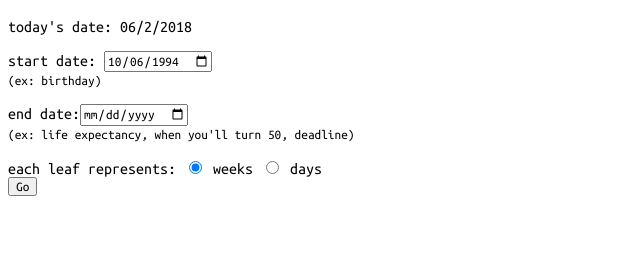
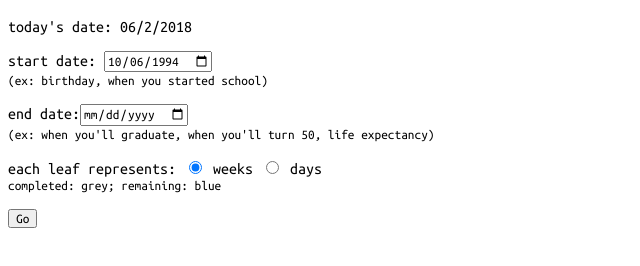
Before and after one commit to jarrensj/check-my-life, a plain HTML site: page index.html in a window 1280 px wide. Shown: the part 56-322 px from the top of the page, without its empty margins (0-640 px from the left). Drawn offline with Linux system fonts and the light colour scheme.

Commit message:
change verbiage

```diff
--- a/index.html
+++ b/index.html
@@ -10,15 +10,14 @@
     <h1>life</h1>
     today's date: <span id="today_date"></span><br><br>
     <label for ="birthday">start date: </label><input id="birthday" type="date" name="birthday" value="1994-10-06"><br>
-    <small>(ex: birthday)</small><br><br>
+    <small>(ex: birthday, when you started school)</small><br><br>
     <label for = "judgement">end date:</label><input id="judgement" type="date" name="judgement"><br>
-    <small>(ex: life expectancy, when you'll turn 50, deadline)</small><br><br>
-
+    <small>(ex: when you'll graduate, when you'll turn 50, life expectancy)</small><br><br>
     each leaf represents:
     <input type="radio" name="time" value="weeks" id="weeks" checked> weeks
     <input type="radio" name="time" value="days" id="days"> days<br>
+    <small>completed: grey; remaining: blue</small><br><br>
     <button id="submit">Go</button><br>
-    <br>
 
     <div id="container">
       <span id="timeUsed"></span>
```
